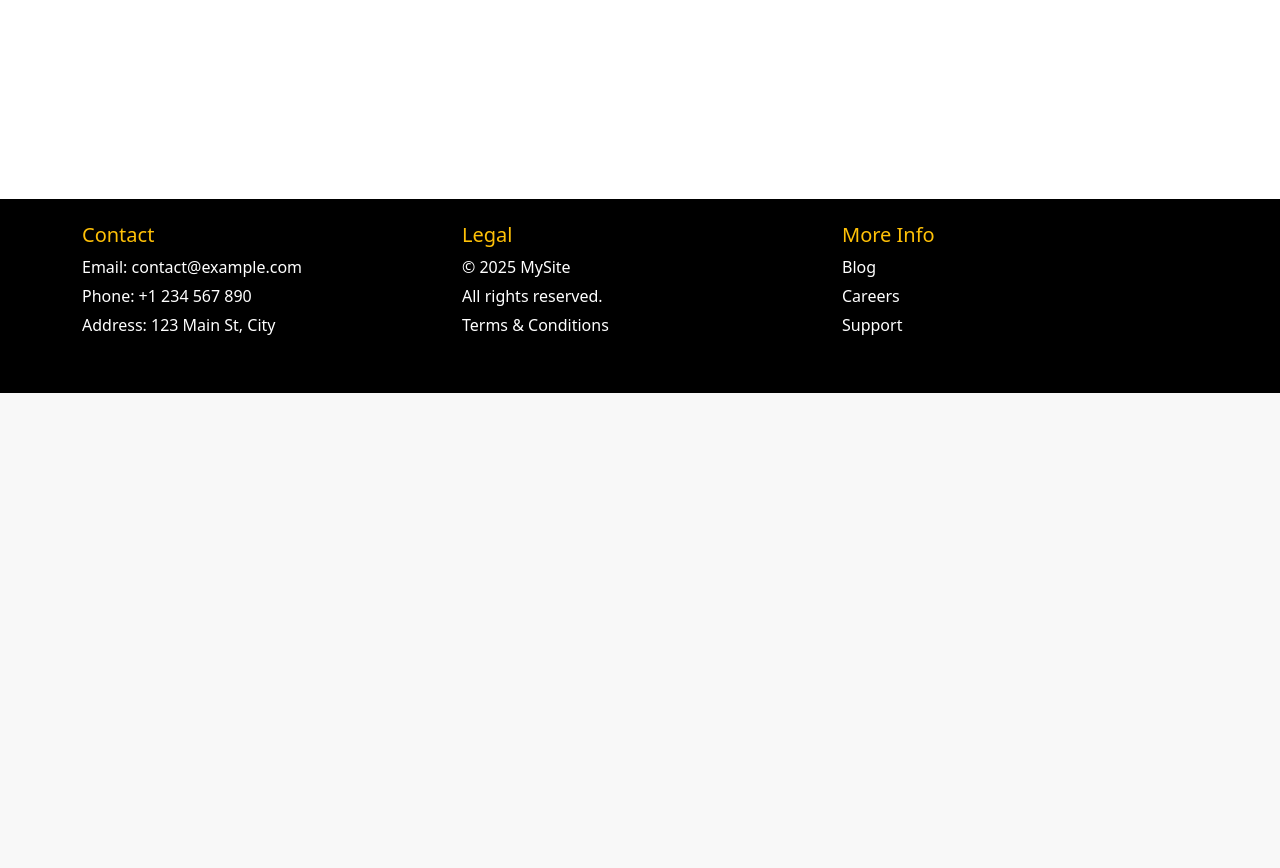
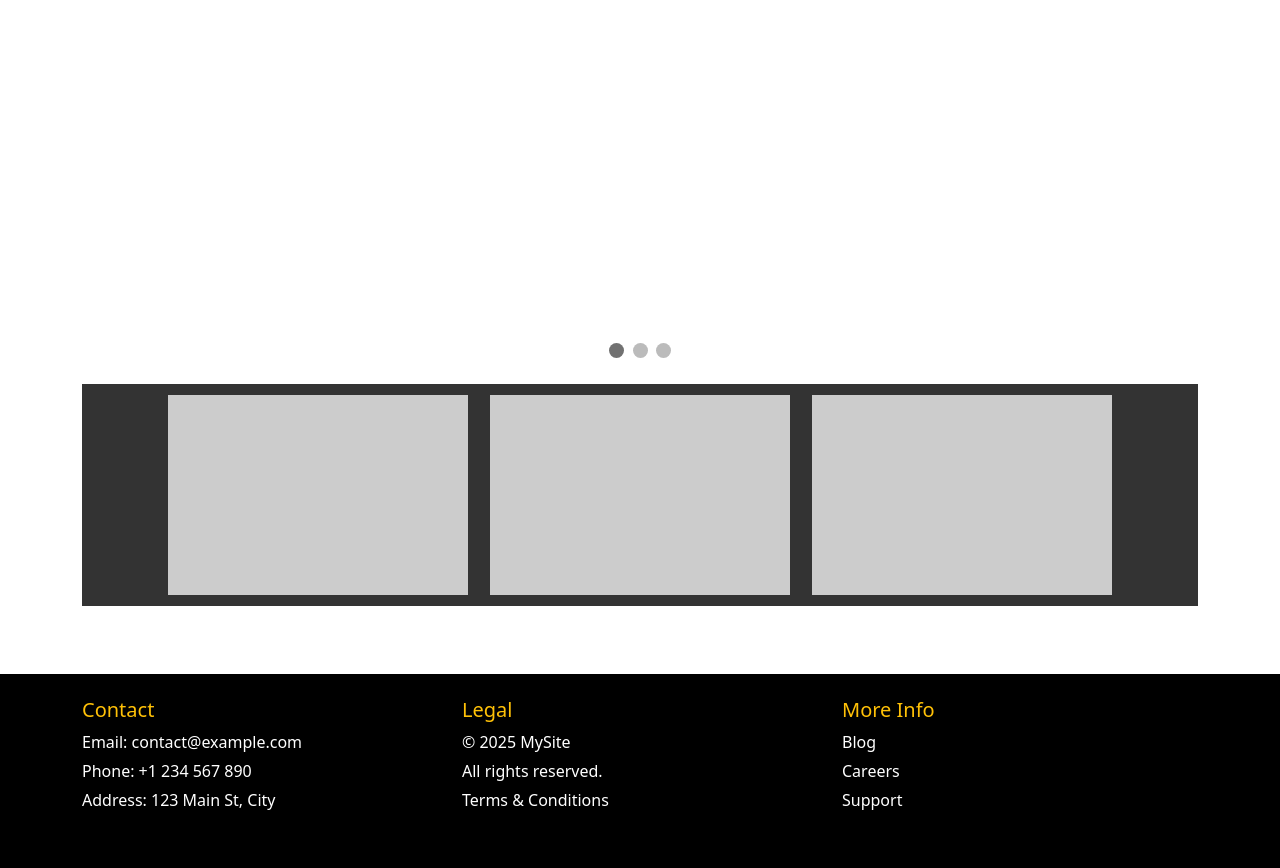
Before and after one commit to JuakinFredes/FerremaxUnlimited, a Django app: page / in a window 1280 px wide. Shown: the part 407-1275 px from the top of the page. Before the commit the page ends 800 px from the top, so only its background shows below. Run offline with Django 5.2, Linux system fonts and the light colour scheme.

Commit message:
cambio al home

```diff
--- a/FerremaxUnlimited/app/static/css/custom.css
+++ b/FerremaxUnlimited/app/static/css/custom.css
@@ -51,9 +51,7 @@
   .footer-custom {
     background-color: #000000;
     color: white;
-    position:absolute;
-    bottom:0;
-    width: 100%;
+
   }
 
   /* Títulos en el footer con color ámbar */
--- a/FerremaxUnlimited/app/static/css/home.css
+++ b/FerremaxUnlimited/app/static/css/home.css
@@ -85,3 +85,34 @@
   from {opacity: .4}
   to {opacity: 1}
 }
+
+
+
+
+.parent {
+  width: 1200px;
+  background-color: #333;
+  display: flex;
+  justify-content: center;
+  flex-wrap: wrap; /*cuando los elementos bordan el contenedor, se alinean hacia abajo*/
+  margin: 20px 0; /* outer margin doesn't matter */
+}
+
+.parent .child {
+  display: inline-block;
+  background-color: #ccc;
+
+}
+.child{
+  width: 300px;
+  height: 200px;
+  margin-top: 1%;
+  margin-bottom: 1%;
+  margin-left: 1%;
+  margin-right: 1%;
+}
+
+#Prods{
+  display: flex;
+  justify-content: center;
+}
--- a/FerremaxUnlimited/app/templates/app/Home.html
+++ b/FerremaxUnlimited/app/templates/app/Home.html
@@ -48,19 +48,19 @@ function showSlides(n) {
     <!-- Full-width images with number and caption text -->
     <div class="mySlides fade">
       <div class="numbertext">1 / 3</div>
-      <img src="{% static 'app/static/img/placeholder.png' %}" style="width:100%">
+      <img src="{% static 'img/placeholder.png' %}" style="width:100%">
       <div class="text">Caption Text</div>
     </div>
 
     <div class="mySlides fade">
       <div class="numbertext">2 / 3</div>
-      <img src="{% static 'app/static/img/placeholder.png' %}" style="width:100%">
+      <img src="{% static 'img/placeholder.png' %}" style="width:100%">
       <div class="text">Caption Two</div>
     </div>
 
     <div class="mySlides fade">
       <div class="numbertext">3 / 3</div>
-      <img src="{% static 'app/static/img/placeholder.png' %}" style="width:100%">
+      <img src="{% static 'img/placeholder.png' %}" style="width:100%">
       <div class="text">Caption Three</div>
     </div>
 
@@ -77,6 +77,18 @@ function showSlides(n) {
     <span class="dot" onclick="currentSlide(3)"></span>
   </div>
 
+  <div id="Prods">
+    <div class="parent">
+      <div class="child"></div>
+      <div class="child"></div>
+      <div class="child"></div>
+
+
+
+    </div>
+  </div>
+
+
 
 
 {% endblock %}
--- a/FerremaxUnlimited/app/templates/app/Servicios.html
+++ b/FerremaxUnlimited/app/templates/app/Servicios.html
@@ -12,6 +12,10 @@
 
 {% block contenido %}
 
-
+<div class="container">
+    <div class="row">
+      <div class=".col-sm-4"></div>
+      <div class=".col-sm-8"></div>
+    </div>
 
 {% endblock %}
```
